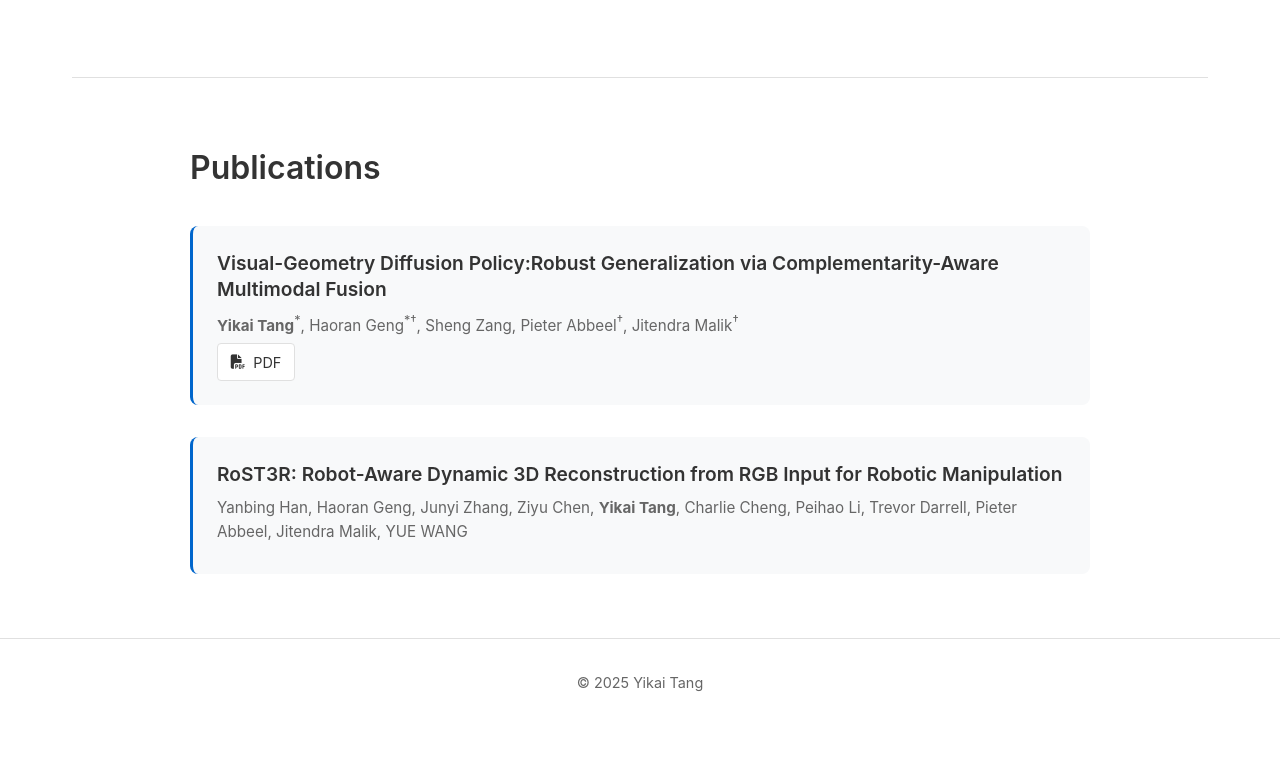
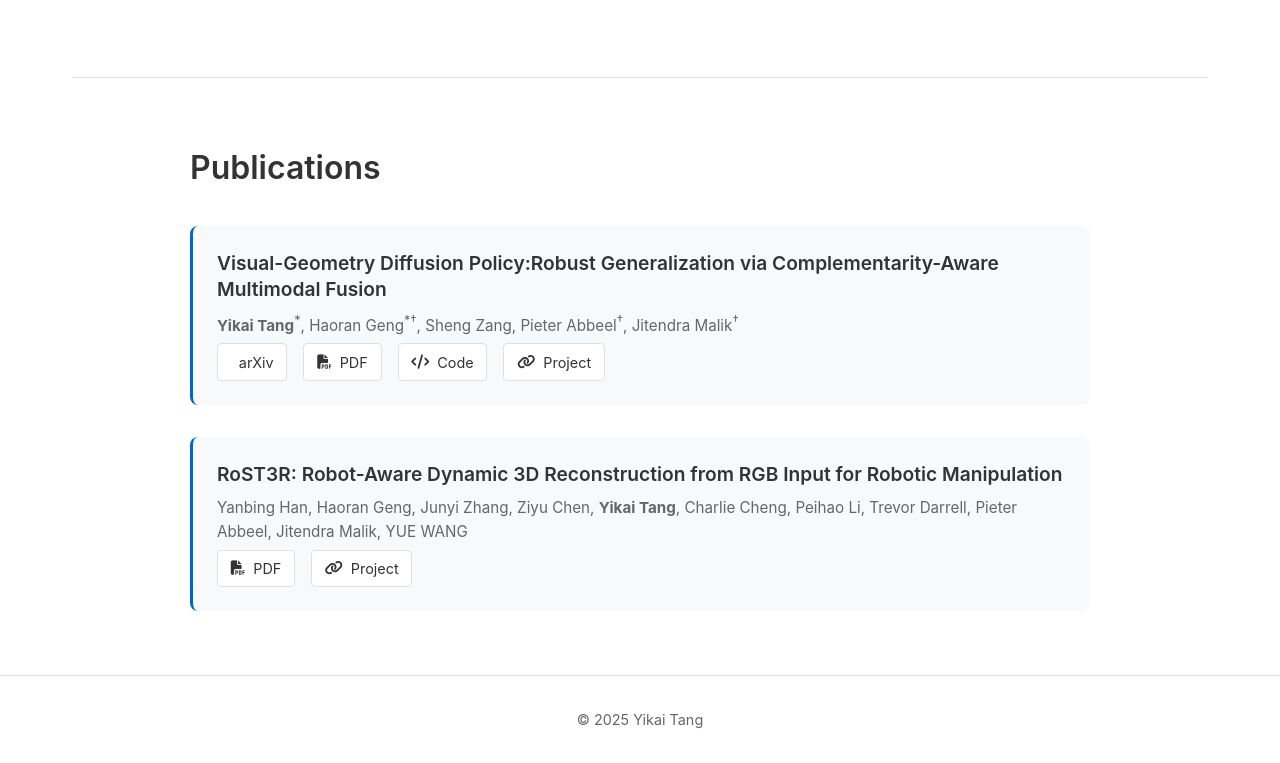
Before and after one commit to WinterMelooooo/WinterMelooooo.github.io, a plain HTML site: page index.html in a window 1280 px wide. Shown: the part 864-1627 px from the top of the page. Before the commit the page ends 1590 px from the top, so only its background shows below. Drawn offline with Linux system fonts and the light colour scheme; some icons are missing.

Commit message:
Update Link

```diff
--- a/index.html
+++ b/index.html
@@ -58,6 +58,8 @@
 
     <link rel="stylesheet" href="styles.css">
     <link rel="stylesheet" href="https://cdnjs.cloudflare.com/ajax/libs/font-awesome/6.4.0/css/all.min.css">
+    <link rel="stylesheet" href="https://cdn.jsdelivr.net/npm/academicons@1.9.4/css/academicons.min.css">
+
 </head>
 <body>
     <nav class="navbar">
@@ -124,9 +126,10 @@
                             <h3 class="publication-title">Visual-Geometry Diffusion Policy:Robust Generalization via Complementarity-Aware Multimodal Fusion</h3>
                             <p class="publication-authors"><strong>Yikai Tang</strong><sup>*</sup>, Haoran Geng<sup>*†</sup>, Sheng Zang, Pieter Abbeel<sup>†</sup>, Jitendra Malik<sup>†</sup></p>
                             <div class="publication-links">
-                                <a href="VGDP.pdf" class="pub-link"><i class="fas fa-file-pdf"></i> PDF</a>
-                                <!-- <a href="#" class="pub-link"><i class="fas fa-code"></i> Code</a>
-                                <a href="#" class="pub-link"><i class="fas fa-link"></i> Project</a>-->
+                                <a href="https://arxiv.org/abs/2511.22445" class="pub-link"><i class="ai ai-arxiv"></i> arXiv</a>
+                                <a href="https://arxiv.org/pdf/2511.22445" class="pub-link"><i class="fas fa-file-pdf"></i> PDF</a>
+                                <a href="#" class="pub-link"><i class="fas fa-code"></i> Code</a>
+                                <a href="#" class="pub-link"><i class="fas fa-link"></i> Project</a>
                             </div>
                         </div>
                     </div>
@@ -137,10 +140,9 @@
                                 for Robotic Manipulation</h3>
                             <p class="publication-authors">	Yanbing Han, Haoran Geng, Junyi Zhang, Ziyu Chen, <strong>Yikai Tang</strong>, Charlie Cheng, Peihao Li, Trevor Darrell, Pieter Abbeel, Jitendra Malik, YUE WANG</p>
                             <div class="publication-links">
-                                <!--
-                                <a href="#" class="pub-link"><i class="fas fa-file-pdf"></i> PDF</a>
-                                <a href="#" class="pub-link"><i class="fas fa-code"></i> Code</a>
-                                -->
+
+                                <a href="https://rost3r-project.github.io/files/RoST3R.pdf" class="pub-link"><i class="fas fa-file-pdf"></i> PDF</a>
+                                <a href="https://rost3r-project.github.io/" class="pub-link"><i class="fas fa-link"></i> Project</a>
                             </div>
                         </div>
                     </div>
--- a/styles.css
+++ b/styles.css
@@ -395,3 +395,13 @@ body {
         grid-template-columns: 1fr;
     }
 }
+
+.pub-link .ai {
+    font-family: "Academicons";
+    font-size: 1.05em;
+    color: var(--accent-color);
+}
+
+.pub-link:hover .ai {
+    color: white;
+}
```
